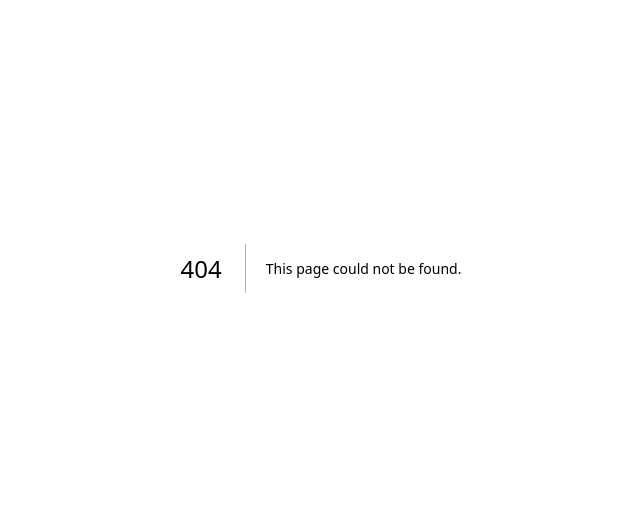
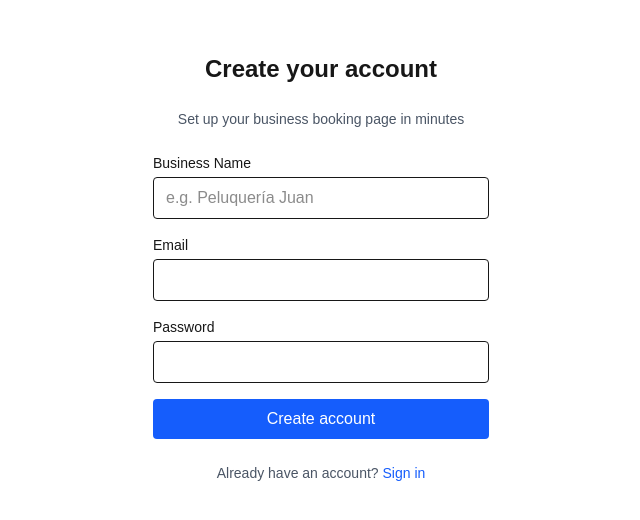
Before and after one commit to Ogires/reservas-chanantes, a Next.js app: page /admin/register in a window 1280 px wide. Before the commit this address had no page. Shown: the part 132-652 px from the top of the page, without its empty margins (319-959 px from the left). Built offline with nearby package versions, Linux system fonts and the light colour scheme.

Commit message:
feat(admin): add register page with tenant creation

```diff
--- /dev/null
+++ b/src/app/admin/register/actions.ts
@@ -0,0 +1,51 @@
+'use server'
+
+import { redirect } from 'next/navigation'
+import { createSupabaseServer } from '@/infrastructure/supabase/server'
+import { SupabaseTenantRepository } from '@/infrastructure/supabase/tenant-repository'
+import { Slug } from '@/domain/value-objects/slug'
+
+export async function register(
+  _prevState: { error: string } | null,
+  formData: FormData
+) {
+  const email = formData.get('email') as string
+  const password = formData.get('password') as string
+  const businessName = formData.get('businessName') as string
+
+  const supabase = await createSupabaseServer()
+
+  const { data: authData, error: authError } = await supabase.auth.signUp({
+    email,
+    password,
+  })
+
+  if (authError) {
+    return { error: authError.message }
+  }
+
+  if (!authData.user) {
+    return { error: 'Registration failed. Please try again.' }
+  }
+
+  try {
+    const slug = Slug.fromName(businessName)
+    const tenantRepo = new SupabaseTenantRepository(supabase)
+
+    await tenantRepo.save({
+      id: crypto.randomUUID(),
+      ownerId: authData.user.id,
+      name: businessName,
+      slug: slug.value,
+      currency: 'EUR',
+      defaultLocale: 'es-ES',
+      createdAt: new Date(),
+    })
+  } catch (e) {
+    return {
+      error: e instanceof Error ? e.message : 'Failed to create business',
+    }
+  }
+
+  redirect('/admin/dashboard')
+}
--- /dev/null
+++ b/src/app/admin/register/page.tsx
@@ -0,0 +1,22 @@
+import Link from 'next/link'
+import { RegisterForm } from './register-form'
+
+export default function RegisterPage() {
+  return (
+    <div className="flex min-h-screen items-center justify-center">
+      <div className="w-full max-w-sm space-y-6 p-6">
+        <h1 className="text-2xl font-bold text-center">Create your account</h1>
+        <p className="text-center text-sm text-gray-600">
+          Set up your business booking page in minutes
+        </p>
+        <RegisterForm />
+        <p className="text-center text-sm text-gray-600">
+          Already have an account?{' '}
+          <Link href="/admin/login" className="text-blue-600 hover:underline">
+            Sign in
+          </Link>
+        </p>
+      </div>
+    </div>
+  )
+}
--- /dev/null
+++ b/src/app/admin/register/register-form.tsx
@@ -0,0 +1,70 @@
+'use client'
+
+import { useActionState } from 'react'
+import { register } from './actions'
+
+export function RegisterForm() {
+  const [state, formAction, isPending] = useActionState(register, null)
+
+  return (
+    <form action={formAction} className="space-y-4">
+      {state?.error && (
+        <div className="rounded bg-red-50 p-3 text-sm text-red-600">
+          {state.error}
+        </div>
+      )}
+
+      <div>
+        <label
+          htmlFor="businessName"
+          className="block text-sm font-medium mb-1"
+        >
+          Business Name
+        </label>
+        <input
+          id="businessName"
+          name="businessName"
+          type="text"
+          required
+          placeholder="e.g. Peluquería Juan"
+          className="w-full rounded border px-3 py-2"
+        />
+      </div>
+
+      <div>
+        <label htmlFor="email" className="block text-sm font-medium mb-1">
+          Email
+        </label>
+        <input
+          id="email"
+          name="email"
+          type="email"
+          required
+          className="w-full rounded border px-3 py-2"
+        />
+      </div>
+
+      <div>
+        <label htmlFor="password" className="block text-sm font-medium mb-1">
+          Password
+        </label>
+        <input
+          id="password"
+          name="password"
+          type="password"
+          required
+          minLength={6}
+          className="w-full rounded border px-3 py-2"
+        />
+      </div>
+
+      <button
+        type="submit"
+        disabled={isPending}
+        className="w-full rounded bg-blue-600 px-4 py-2 text-white hover:bg-blue-700 disabled:opacity-50"
+      >
+        {isPending ? 'Creating account...' : 'Create account'}
+      </button>
+    </form>
+  )
+}
```
